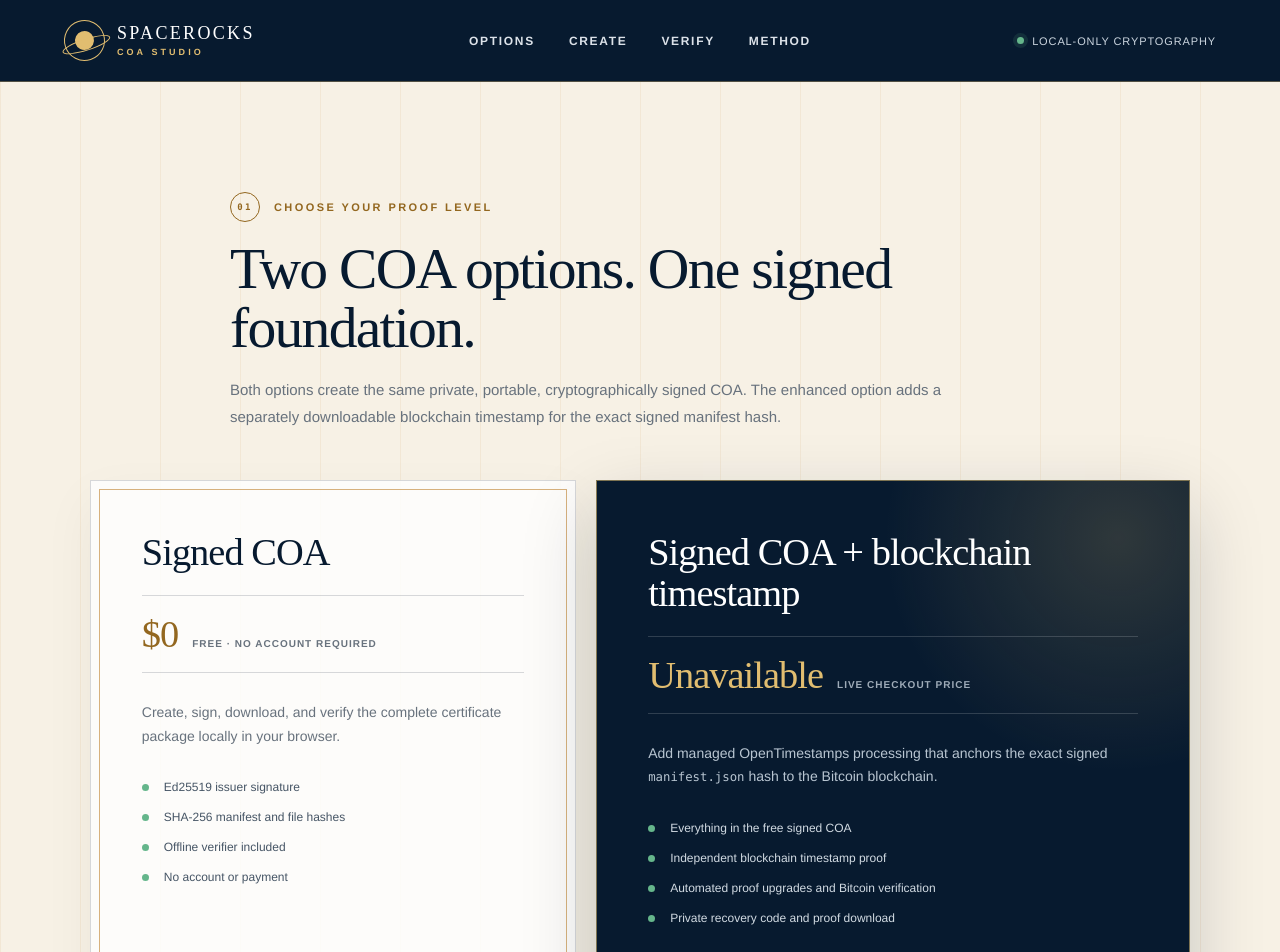
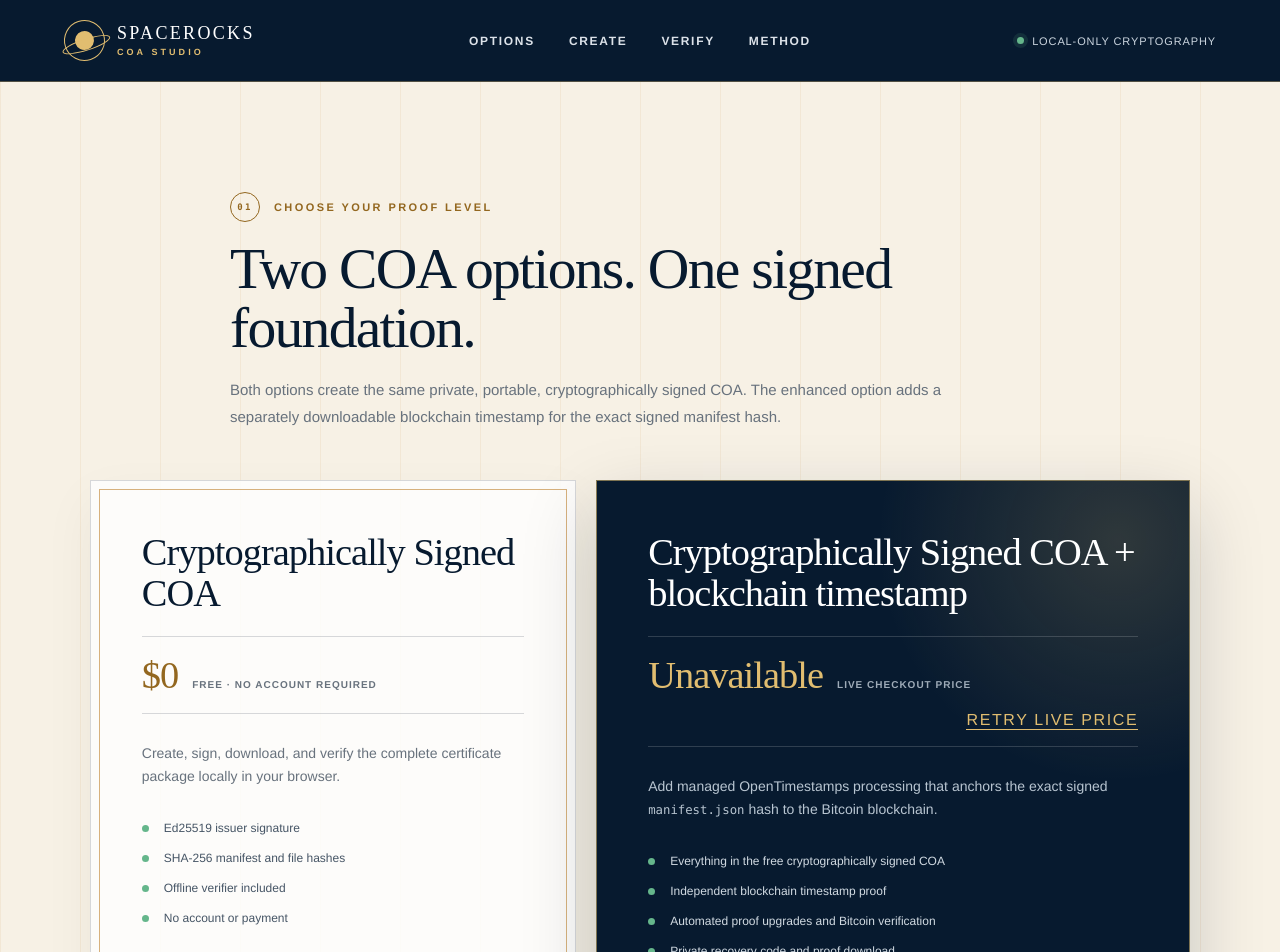
Before and after one commit to rayborg/spacerocks-coa, a React (Vite) app: page / in a window 1280 px wide. Shown: the top 952 px of the page. Built offline with nearby package versions, Linux system fonts and the light colour scheme; no server answers.

Commit message:
Handle cold price responses

```diff
--- a/src/App.tsx
+++ b/src/App.tsx
@@ -381,6 +381,7 @@ export default function App() {
   const [selectedService, setSelectedService] = useState<"free" | "blockchain">("free");
   const [blockchainPrice, setBlockchainPrice] = useState<string>();
   const [blockchainPriceStatus, setBlockchainPriceStatus] = useState<"loading" | "ready" | "unavailable">("loading");
+  const [blockchainPriceRequest, setBlockchainPriceRequest] = useState(0);
   const [receipt, setReceipt] = useState<{ recordHash: string; manifestHash: string; certificateReference: string }>();
   const allPhotosAttested = photos.length > 0 && photos.every((photo) => photo.isUnmodifiedOriginal);
   const issueReady = isValid && Boolean(identity) && backupDownloaded && allPhotosAttested;
@@ -398,7 +399,8 @@ export default function App() {
     if (!timestampServiceConfig) return;
     const controller = new AbortController();
     let active = true;
-    const timeout = window.setTimeout(() => controller.abort(), 10_000);
+    const timeout = window.setTimeout(() => controller.abort(), 30_000);
+    setBlockchainPrice(undefined);
     setBlockchainPriceStatus("loading");
     void createTimestampService(timestampServiceConfig).getCheckoutPrice(controller.signal).then((price) => {
       if (!active) return;
@@ -416,7 +418,7 @@ export default function App() {
       window.clearTimeout(timeout);
       controller.abort();
     };
-  }, []);
+  }, [blockchainPriceRequest]);
   const generateKey = async () => {
     if (generatePassphrase.length < 12) {
       setKeyStatus("Use a passphrase of at least 12 characters.");
@@ -586,7 +588,7 @@ export default function App() {
             </div>
             <div className="service-options__grid">
               <article className={`service-option${selectedService === "free" ? " service-option--selected" : ""}`}>
-                <h3>Signed COA</h3>
+                <h3>Cryptographically Signed COA</h3>
                 <div className="service-option__price"><strong>$0</strong><span>Free · no account required</span></div>
                 <p>Create, sign, download, and verify the complete certificate package locally in your browser.</p>
                 <ul>
@@ -595,17 +597,20 @@ export default function App() {
                   <li>Offline verifier included</li>
                   <li>No account or payment</li>
                 </ul>
-                <a className="button button--outline" href="#builder" onClick={() => setSelectedService("free")}>Create free signed COA</a>
+                <a className="button button--outline" href="#builder" onClick={() => setSelectedService("free")}>Create free cryptographically signed COA</a>
               </article>
               <article className={`service-option service-option--blockchain${selectedService === "blockchain" ? " service-option--selected" : ""}`}>
-                <h3>Signed COA + blockchain timestamp</h3>
+                <h3>Cryptographically Signed COA + blockchain timestamp</h3>
                 <div className="service-option__price" aria-live="polite">
-                  <strong>{blockchainPriceStatus === "ready" ? blockchainPrice : blockchainPriceStatus === "loading" ? "Loading..." : "Unavailable"}</strong>
+                  <strong>{blockchainPriceStatus === "ready" ? blockchainPrice : blockchainPriceStatus === "loading" ? "Loading price..." : "Unavailable"}</strong>
                   <span>{blockchainPriceStatus === "ready" ? "One-time managed service" : "Live checkout price"}</span>
+                  {blockchainPriceStatus === "unavailable" ? (
+                    <button type="button" className="service-option__price-retry" onClick={() => setBlockchainPriceRequest((request) => request + 1)}>Retry live price</button>
+                  ) : null}
                 </div>
                 <p>Add managed OpenTimestamps processing that anchors the exact signed <code>manifest.json</code> hash to the Bitcoin blockchain.</p>
                 <ul>
-                  <li>Everything in the free signed COA</li>
+                  <li>Everything in the free cryptographically signed COA</li>
                   <li>Independent blockchain timestamp proof</li>
                   <li>Automated proof upgrades and Bitcoin verification</li>
                   <li>Private recovery code and proof download</li>
@@ -669,7 +674,7 @@ export default function App() {
             {timestampServiceConfig ? (
               <div className={`selected-service selected-service--${selectedService}`}>
                 <span>Selected option</span>
-                <strong>{selectedService === "blockchain" ? `Signed COA + blockchain timestamp${blockchainPrice ? ` · ${blockchainPrice}` : ""}` : "Free signed COA · $0"}</strong>
+                <strong>{selectedService === "blockchain" ? `Cryptographically Signed COA + blockchain timestamp${blockchainPrice ? ` · ${blockchainPrice}` : ""}` : "Free cryptographically signed COA · $0"}</strong>
                 <a href="#coa-options">Change option</a>
               </div>
             ) : null}
@@ -1034,7 +1039,7 @@ export default function App() {
                   type="submit"
                   aria-describedby="issuance-readiness"
                   disabled={generationBusy || !issueReady}
-                >{generationBusy ? "Building package..." : selectedService === "blockchain" ? "Issue COA for blockchain timestamp" : "Issue signed COA package"}</button>
+                >{generationBusy ? "Building package..." : selectedService === "blockchain" ? "Issue cryptographically signed COA for blockchain timestamp" : "Issue cryptographically signed COA package"}</button>
                 <p className="generation-status" aria-live="polite">{generationStatus}</p>
                 {receipt ? (
                   <div className="release-receipt">
--- a/src/components/PaidTimestampPanel.tsx
+++ b/src/components/PaidTimestampPanel.tsx
@@ -316,7 +316,7 @@ export default function PaidTimestampPanel({ config, focusOnRelease = false, rel
     try {
       const proof = await createTimestampService(config).downloadProof(session.token, session.certificateReference);
       downloadBlob(proof.blob, proof.fileName);
-      setMessage("Timestamp proof downloaded. Keep it with the original manifest; the signed COA ZIP remains unchanged.");
+      setMessage("Timestamp proof downloaded. Keep it with the original manifest; the cryptographically signed COA ZIP remains unchanged.");
     } catch (error) {
       setMessage(error instanceof Error ? error.message : "The timestamp proof could not be downloaded.");
     } finally {
@@ -349,7 +349,7 @@ export default function PaidTimestampPanel({ config, focusOnRelease = false, rel
       </div>
 
       <div className="timestamp-explainer">
-        <p><strong>Your signed COA is already complete.</strong> It remains independently verifiable without this service, Stripe, OpenTimestamps, Bitcoin, or this website.</p>
+        <p><strong>Your cryptographically signed COA is already complete.</strong> It remains independently verifiable without this service, Stripe, OpenTimestamps, Bitcoin, or this website.</p>
         {sandbox
           ? <p>Public OpenTimestamps calendars are free. A future fee would cover managed checkout, automation, monitoring, proof retention and upgrades, delivery, support, and related operations. The server controls any price; no amount is editable here.</p>
           : <p>Public OpenTimestamps calendars are free. The service fee covers managed checkout, automation, confirmation monitoring, proof retention and upgrades, delivery, support, and related operations. The server controls the price; no amount is editable here.</p>}
--- a/src/styles.css
+++ b/src/styles.css
@@ -605,6 +605,7 @@ a {
 .service-option__price {
   display: flex;
   align-items: baseline;
+  flex-wrap: wrap;
   gap: 14px;
   margin-bottom: 28px;
   padding: 16px 0;
@@ -638,6 +639,24 @@ a {
 
 .service-option--blockchain .service-option__price span {
   color: #9eabb8;
+}
+
+.service-option__price-retry {
+  margin-left: auto;
+  padding: 0;
+  border: 0;
+  border-bottom: 1px solid currentColor;
+  background: transparent;
+  color: var(--gold-light);
+  cursor: pointer;
+  font: 800 10px/1.4 var(--sans);
+  letter-spacing: 0.1em;
+  text-transform: uppercase;
+}
+
+.service-option__price-retry:focus-visible {
+  outline: 2px solid var(--gold-light);
+  outline-offset: 4px;
 }
 
 .service-option .button[aria-disabled="true"] {
```
Also changed, not shown: 2 other files (tests, documents, lock files or other folders).
